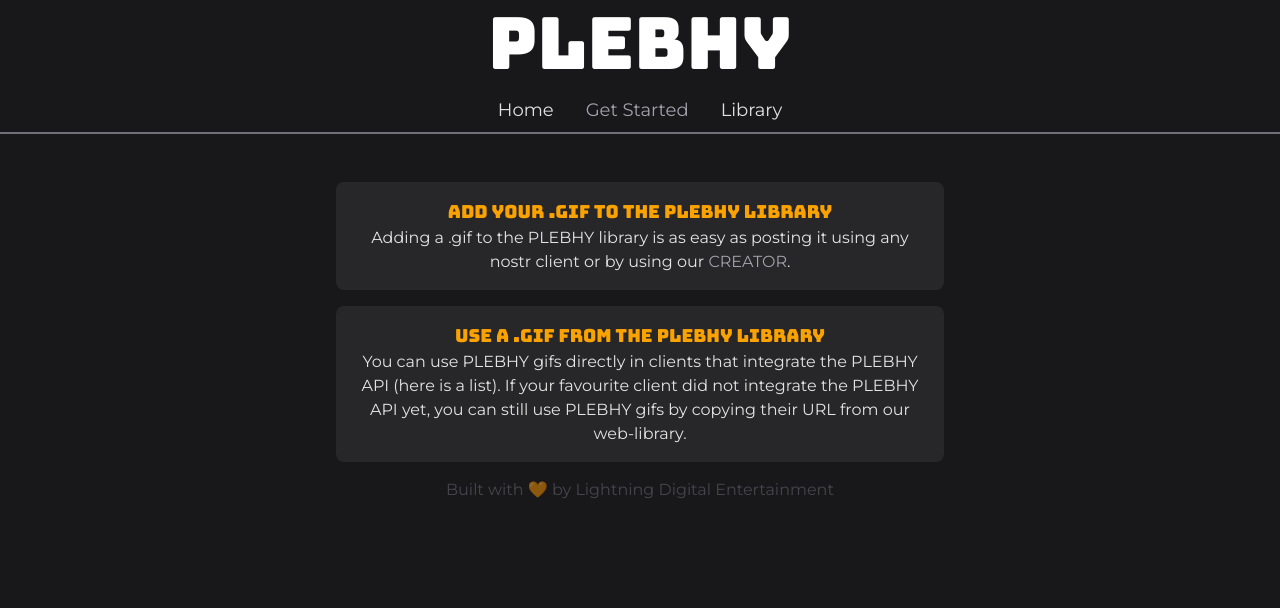
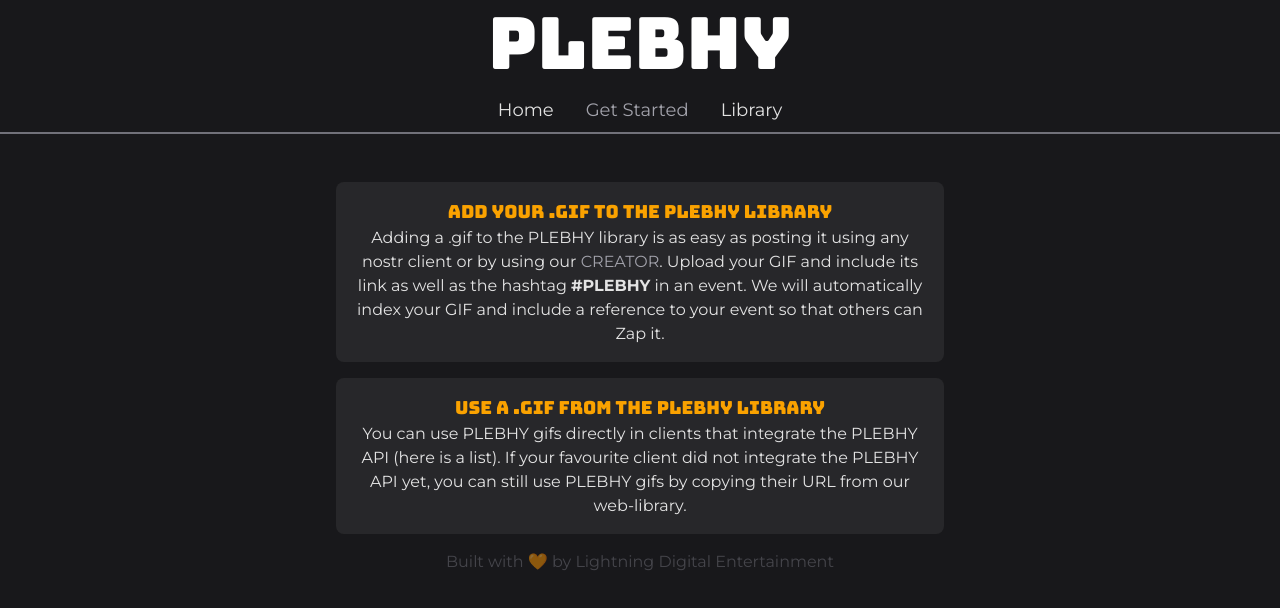
Before and after one commit to lightning-digital-entertainment/plebhy-web, a React (Vite) app: page /get-started in a window 1280 px wide. Shown: the top 608 px of the page. Built offline with nearby package versions, Linux system fonts and the light colour scheme.

Commit message:
updated get-started

```diff
--- a/src/features/get-started/routes/GetStarted.jsx
+++ b/src/features/get-started/routes/GetStarted.jsx
@@ -20,7 +20,10 @@
                     >
                         CREATOR
                     </p>
-                    .
+                    . Upload your GIF and include its link as well as the
+                    hashtag <b>#PLEBHY</b> in an event. We will automatically
+                    index your GIF and include a reference to your event so that
+                    others can Zap it.
                 </p>
             </div>
             <div className="bg-zinc-800 p-4 m-4 rounded-lg">
@@ -28,7 +31,10 @@
                     Use a .gif from the PLEBHY library
                 </h2>
                 <p>
-                   You can use PLEBHY gifs directly in clients that integrate the PLEBHY API (here is a list). If your favourite client did not integrate the PLEBHY API yet, you can still use PLEBHY gifs by copying their URL from our web-library.
+                    You can use PLEBHY gifs directly in clients that integrate
+                    the PLEBHY API (here is a list). If your favourite client
+                    did not integrate the PLEBHY API yet, you can still use
+                    PLEBHY gifs by copying their URL from our web-library.
                 </p>
             </div>
         </div>
```
